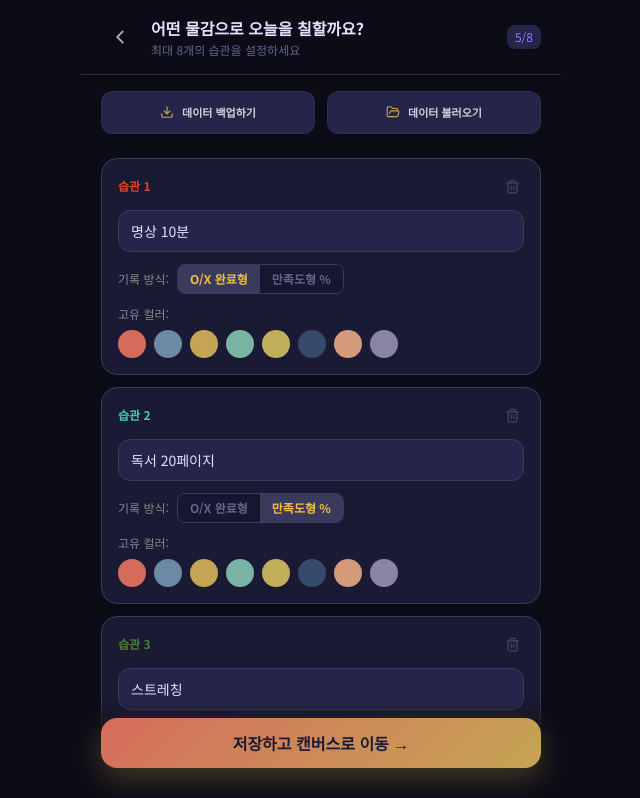
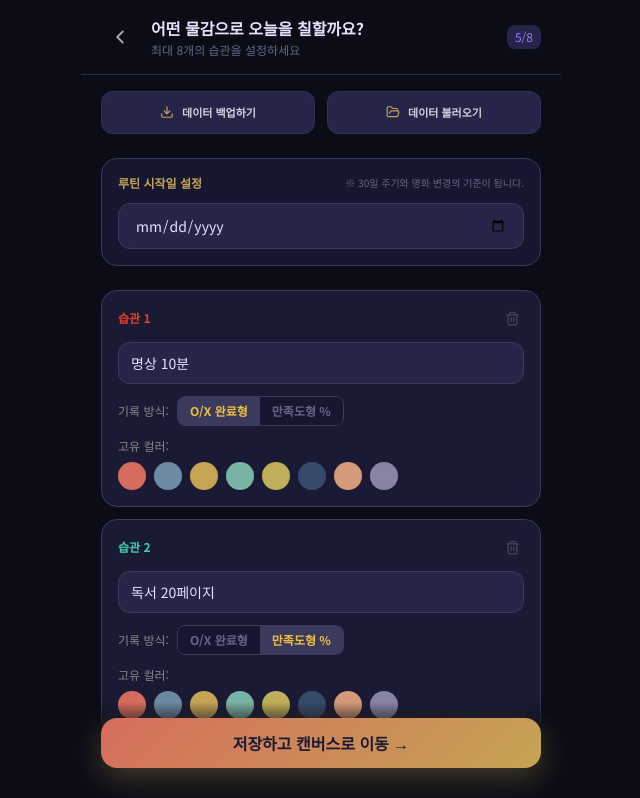
Before and after one commit to jeilove/art-routine, a Next.js app: page /setup in a window 1280 px wide. Shown: the top 798 px of the page, without its empty margins (319-959 px from the left). Built offline with nearby package versions, Linux system fonts and the light colour scheme; no server answers.

Commit message:
feat: v0.3.1 preserve startDate & manual setting

```diff
--- a/app/setup/page.tsx
+++ b/app/setup/page.tsx
@@ -187,6 +187,28 @@ export default function SetupPage() {
              데이터 불러오기
              <input type="file" accept=".json" onChange={handleImport} className="hidden" />
            </label>
+        </div>
+
+        {/* 루틴 시작일 설정 섹션 */}
+        <div className="mb-6 rounded-2xl p-4 border" style={{ backgroundColor: '#161630', borderColor: '#3a3a5c' }}>
+            <div className="flex items-center justify-between mb-3">
+                <span className="text-xs font-bold text-[#c5a454]">루틴 시작일 설정</span>
+                <p className="text-[10px]" style={{ color: '#666688' }}>※ 30일 주기와 명화 변경의 기준이 됩니다.</p>
+            </div>
+            <input
+                type="date"
+                value={startDate || ''}
+                onChange={(e) => {
+                  const val = e.target.value;
+                  useStore.setState({ startDate: val });
+                }}
+                className="w-full rounded-xl px-4 py-3 text-sm outline-none"
+                style={{
+                  backgroundColor: '#25254a',
+                  border: '1px solid #3a3a5c',
+                  color: '#e8e0ff',
+                }}
+            />
         </div>
 
         <AnimatePresence>
```
Also changed, not shown: 2 other files (tests, documents, lock files or other folders).
